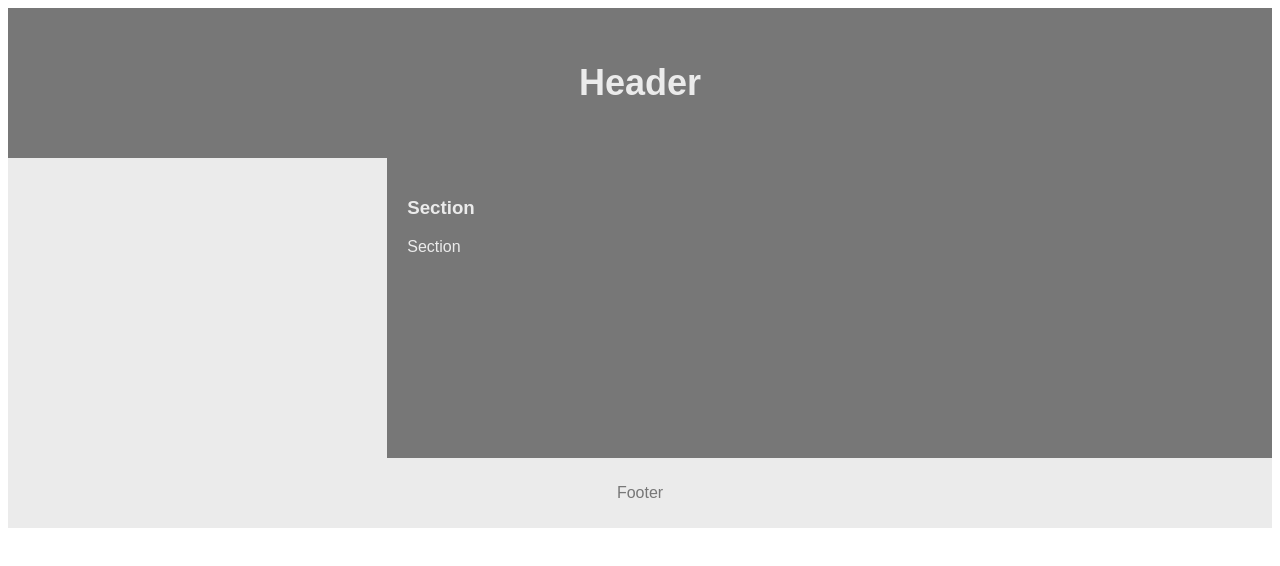
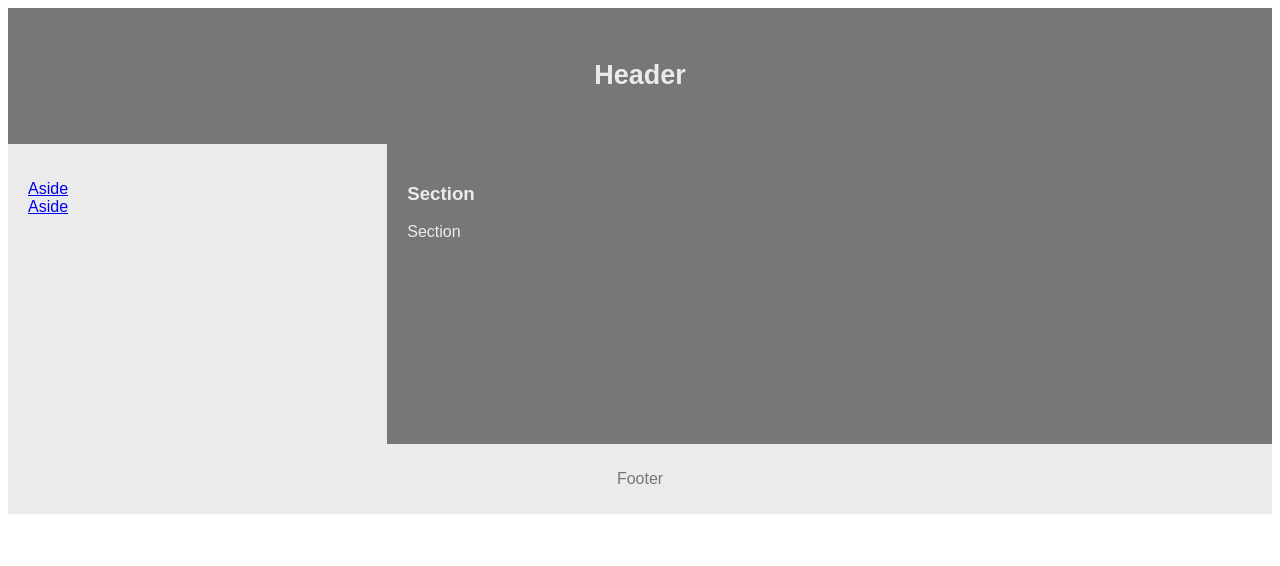
Before and after one commit to ASgou/HW-Wireframe, a plain HTML site: page index.html in a window 1280 px wide. Drawn offline with Linux system fonts and the light colour scheme.

Commit message:
Update index.html

```diff
--- a/index.html
+++ b/index.html
@@ -62,7 +62,7 @@ footer {
 }
 
 /* Responsive layout - makes the two columns/boxes stack on top of each other instead of next to each other, on small screens */
-@media (max-width: 495px) {
+@media (max-width: 450px) {
   nav, article {
     width: 100%;
     height: auto;
@@ -70,17 +70,18 @@ footer {
 }
 </style>
 </head>
+
 <body>
 
 <header>
-  <h1>Header</h1>
+  <h2>Header</h2>
 </header>
 
 <section>
   <nav>
     <ul>
-      <li><a href="#"></a></li>
-      <li><a href="#"></a></li>
+      <li><a href="#">Aside</a></li>
+      <li><a href="#">Aside</a></li>
       <li><a href="#"></a></li>
     </ul>
   </nav>
```
